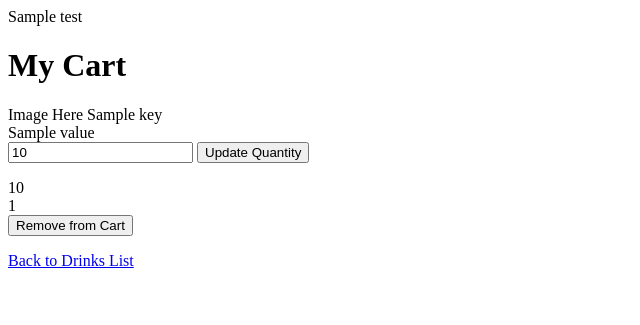
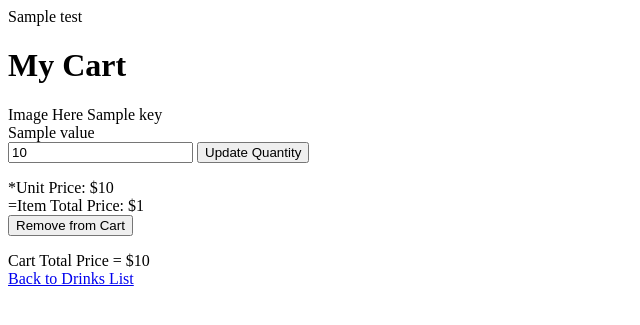
Before and after one commit to smileysakai/drinkstore, a Django app: template drinks/templates/drinks/view_cart.html in a window 1280 px wide. Shown: the top 325 px of the page, without its empty margins (0-640 px from the left). Run offline with Django 3.2, Linux system fonts and the light colour scheme; the template is opened without the code that fills it: most values are stand-ins (such as "Sample title", 1, 10 or a date in 2020); some libraries are stand-ins or nearby versions.

Commit message:
Implemented Paypal functionality
Payment via the checkout/view_cart page.
So far payment records are kept in paypal sandbox and the cart does not lose it's items on payment success (maybe this could be expanded on in future).
Sandbox details:
https://www.sandbox.paypal.com

Sandbox business account:
sb-y1ewq5206132@business.example.com
password: "s^6RbzW

Sandbox Customer Account:
sb-ic3im5206604@personal.example.com
Password: Bn=W/K5F

```diff
--- a/drinks/templates/drinks/mini_cart.html
+++ b/drinks/templates/drinks/mini_cart.html
@@ -5,5 +5,6 @@
         {% empty %}
             <p>No items</p>
         {% endfor %}
-        <a href="{% url 'view_cart' %}">View/Update Cart</a>
+            <p>Total Price: ${{cart_total_price}}</p>
+        <a href="{% url 'view_cart' %}">Checkout Cart</a>
 </div>
--- a/drinks/templates/drinks/view_cart.html
+++ b/drinks/templates/drinks/view_cart.html
@@ -1,5 +1,9 @@
 {% extends "drinks/layout.html" %}
 {% block body %}
+        <script
+            src="https://www.paypal.com/sdk/js?client-id=AZci21POXG3JTRRsL0Lt_FY2m43muEA36bKYKOvATmhRmiNfWqOtG_JV3RJymqtjrIKTL2-9nw_R844k&currency=AUD"> // Required. Replace SB_CLIENT_ID with your sandbox client ID.
+        </script>
+
         {% if test%}
             <div>{{test}}</div>
         {% endif %}
@@ -7,7 +11,7 @@
         <div class='row'>
             {% for key, value in cart.items %}
                 <div class='col-3'>Image Here {{key}}</div>
-                <div class='col-9'>{{value.name}}</div>
+                <div class='col-9 product-name'>{{value.name}}</div>
                 <div class='col-4'>
                   <form action="{% url 'update_cartitem' key %}" method="post">
                         {% csrf_token %}
@@ -15,8 +19,8 @@
                         <input type="submit" value="Update Quantity">
                     </form>
                 </div>
-                <div class='col-4'>{{value.price}}</div>
-                <div class='col-4'>{{value.total_price}}</div>
+                <div class='col-4'>*Unit Price: ${{value.price}}</div>
+                <div class='col-4'>=Item Total Price: ${{value.total_price}}</div>
                 <form action="{% url 'delete_cartitem' key %}" method="post">
                         {% csrf_token %}
                         <input type="submit" value="Remove from Cart">
@@ -24,6 +28,43 @@
             {% empty %}
                 <li>No drinks</li>
             {% endfor %}
+            <div>Cart Total Price = ${{cart_total_price}}</div>
+            <div id="paypal-button-container"></div>
         </div>
-        <a href="{% url 'index' %}">Back to Drinks List</a>
+            <a href="{% url 'index' %}">Back to Drinks List</a>
+  <script>
+        paypal.Buttons({
+            createOrder: function(data, actions) {
+                // This function sets up the details of the transaction, including the amount and line item details.
+                return actions.order.create({
+                    purchase_units: [{
+                        amount:{
+                            value: '{{cart_total_price}}',
+                            currency_code: 'AUD',
+                            breakdown: {
+                                item_total: {value: '{{cart_total_price}}', currency_code: 'AUD'}
+                            }
+                        },
+                        items: [{% for key, value in cart.items %}
+                                {
+                                    name: '{{value.name}}',
+                                    unit_amount: {value: '{{value.price}}', currency_code: 'AUD'},
+                                    quantity: '{{value.quantity}}'
+                                },
+                            {% endfor %}
+                        ]
+                    }]
+                });
+            },
+            onApprove: function(data, actions) {
+                // This function captures the funds from the transaction.
+                return actions.order.capture().then(function(details) {
+                    // This function shows a transaction success message to your buyer.
+                    alert('Transaction completed by ' + details.payer.name.given_name);
+
+                });
+            }
+        }).render('#paypal-button-container');
+  </script>
+</body>
 {% endblock %}
```
Also changed, not shown: drinks/views.py (+31 -4 lines), db.sqlite3.
